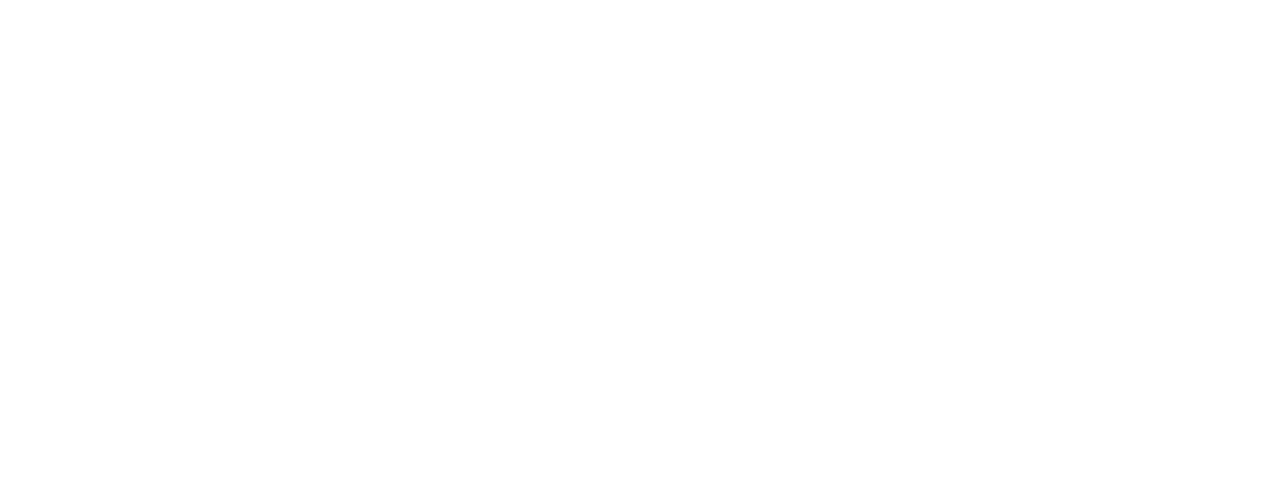
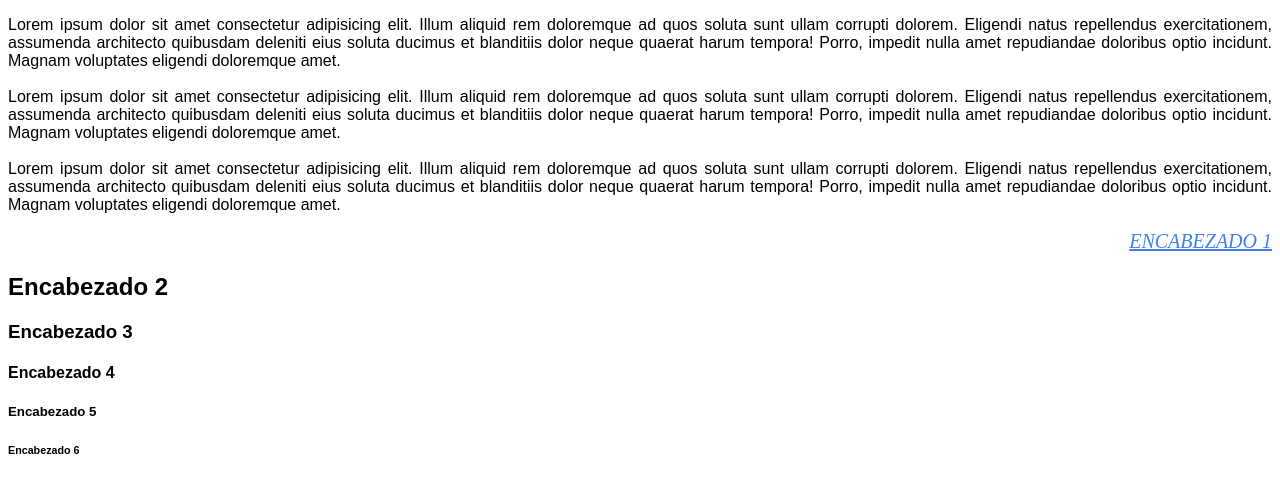
Before and after one commit to markohidalgo/udemy, a plain HTML site: page curso/css/42_Texto_y_tipografia/index.html in a window 1280 px wide. Drawn offline with Linux system fonts and the light colour scheme.

Commit message:
texto y tipografia

```diff
--- a/curso/css/42_Texto_y_tipografia/index.html
+++ b/curso/css/42_Texto_y_tipografia/index.html
@@ -7,5 +7,32 @@
     <title>Document</title>
     <link rel="stylesheet" href="texto.css" />
   </head>
-  <body></body>
+  <body>
+    <p>
+      Lorem ipsum dolor sit amet consectetur adipisicing elit. Illum aliquid rem
+      doloremque ad quos soluta sunt ullam corrupti dolorem. Eligendi natus
+      repellendus exercitationem, assumenda architecto quibusdam deleniti eius
+      soluta ducimus et blanditiis dolor neque quaerat harum tempora! Porro,
+      impedit nulla amet repudiandae doloribus optio incidunt. Magnam voluptates
+      eligendi doloremque amet.<br><br>
+      Lorem ipsum dolor sit amet consectetur adipisicing elit. Illum aliquid rem
+      doloremque ad quos soluta sunt ullam corrupti dolorem. Eligendi natus
+      repellendus exercitationem, assumenda architecto quibusdam deleniti eius
+      soluta ducimus et blanditiis dolor neque quaerat harum tempora! Porro,
+      impedit nulla amet repudiandae doloribus optio incidunt. Magnam voluptates
+      eligendi doloremque amet.<br><br>
+      Lorem ipsum dolor sit amet consectetur adipisicing elit. Illum aliquid rem
+      doloremque ad quos soluta sunt ullam corrupti dolorem. Eligendi natus
+      repellendus exercitationem, assumenda architecto quibusdam deleniti eius
+      soluta ducimus et blanditiis dolor neque quaerat harum tempora! Porro,
+      impedit nulla amet repudiandae doloribus optio incidunt. Magnam voluptates
+      eligendi doloremque amet.
+    </p>
+    <h1>Encabezado 1</h1>
+    <h2>Encabezado 2</h2>
+    <h3>Encabezado 3</h3>
+    <h4>Encabezado 4</h4>
+    <h5>Encabezado 5</h5>
+    <h6>Encabezado 6</h6>
+  </body>
 </html>
--- a/curso/css/42_Texto_y_tipografia/texto.css
+++ b/curso/css/42_Texto_y_tipografia/texto.css
@@ -0,0 +1,20 @@
+body {
+    font-family: Arial, Helvetica, Sans-serif;
+}
+
+h1 {
+    font-family: "Times New Roman", Arial;
+    font-size: 20px;
+    font-style: italic;
+    font-weight: normal;
+    color: #4281Ed;
+    text-align: right;
+    text-decoration: underline;
+    text-transform: uppercase;
+}
+
+p {
+    text-align: justify;
+    /*     letter-spacing: 1px; para aumentar el espacio entre las letras, definido en pixeles o en em, o rem*/
+    /* line-height: 40px; Espacio de interlineado */
+}
```
